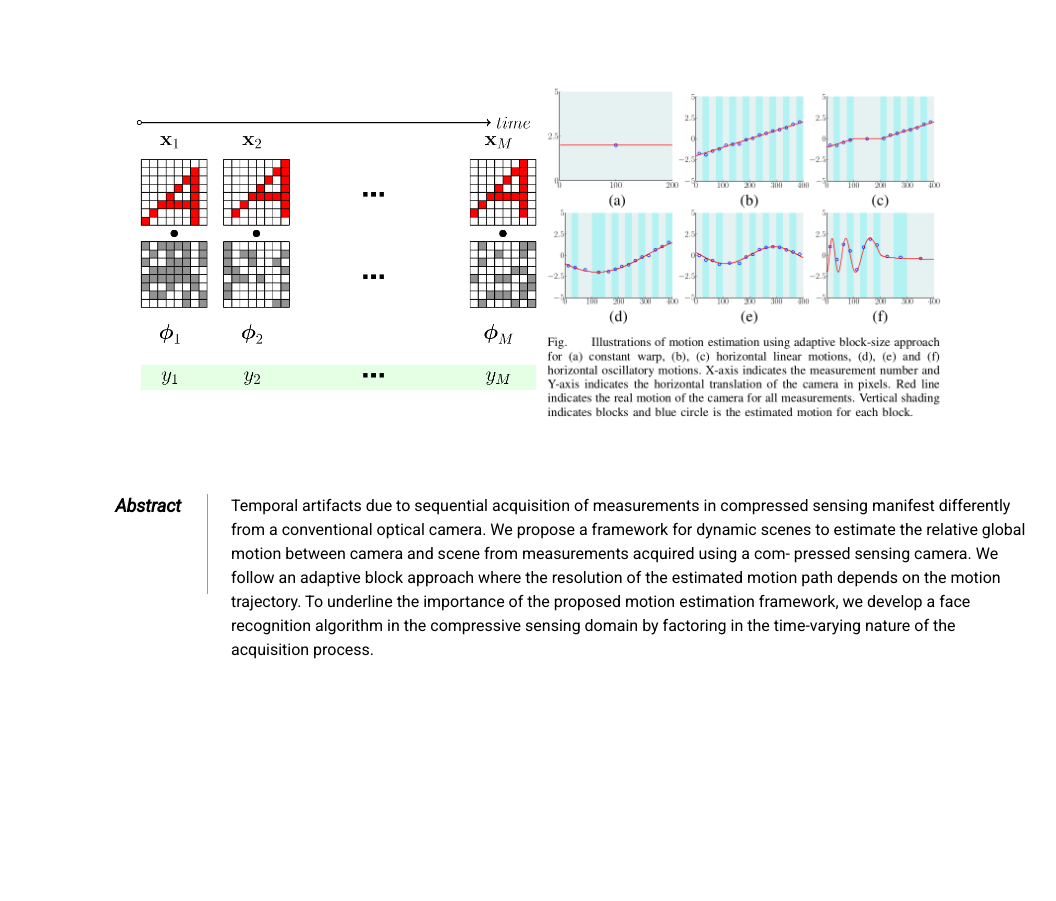
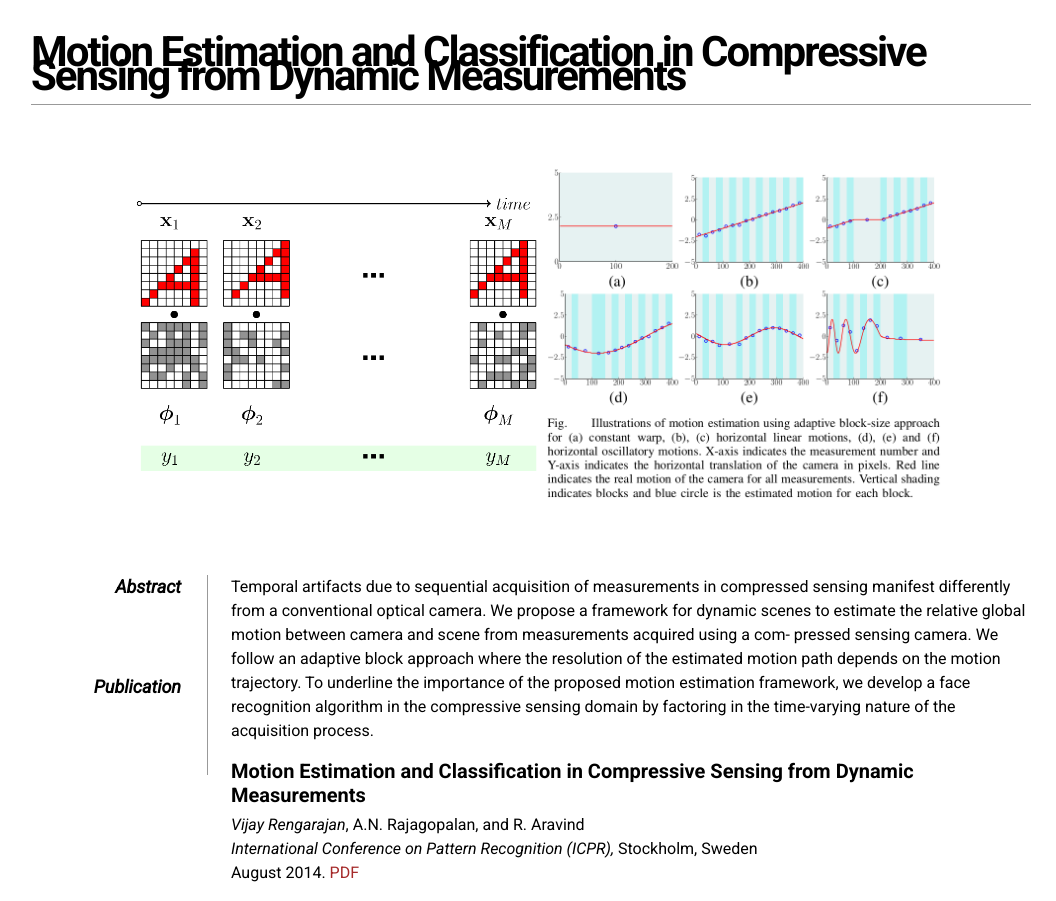
Before and after one commit to apvijay/dynamic_cs, a plain HTML site: page index.html in a window 1280 px wide. Shown: the whole page, without its empty margins (109-1165 px from the left). Before the commit the page ends 800 px from the top, so only its background shows below. Drawn offline with Linux system fonts and the light colour scheme.

```diff
--- a/index.html
+++ b/index.html
@@ -9,7 +9,7 @@
 
 <body>
   <div id="page">
-
+      <h1>Motion Estimation and Classification in Compressive Sensing from Dynamic Measurements</h1>
 <table border="0" cellpadding="0" cellspacing="6">
 <tr>
 <td><img id="img-table" src="img/cs_tvs.png"></td>
@@ -35,6 +35,14 @@ time-varying nature of the acquisition process.
       </p>
     </sec-contents>
 
+  <sec-title>Publication</sec-title>
+    <sec-contents>
+<h2>Motion Estimation and Classification in Compressive Sensing from Dynamic Measurements</h2>
+          <p><i>Vijay Rengarajan</i>, A.N. Rajagopalan, and R. Aravind <br><i>International Conference on Pattern Recognition (ICPR),</i> Stockholm, Sweden <br>August 2014. <a href="pdf/icpr_2014_draft.pdf">PDF</a>
+          </p>
+    </sec-contents>
+
+
   </div>
 </body>
 </html>
```
